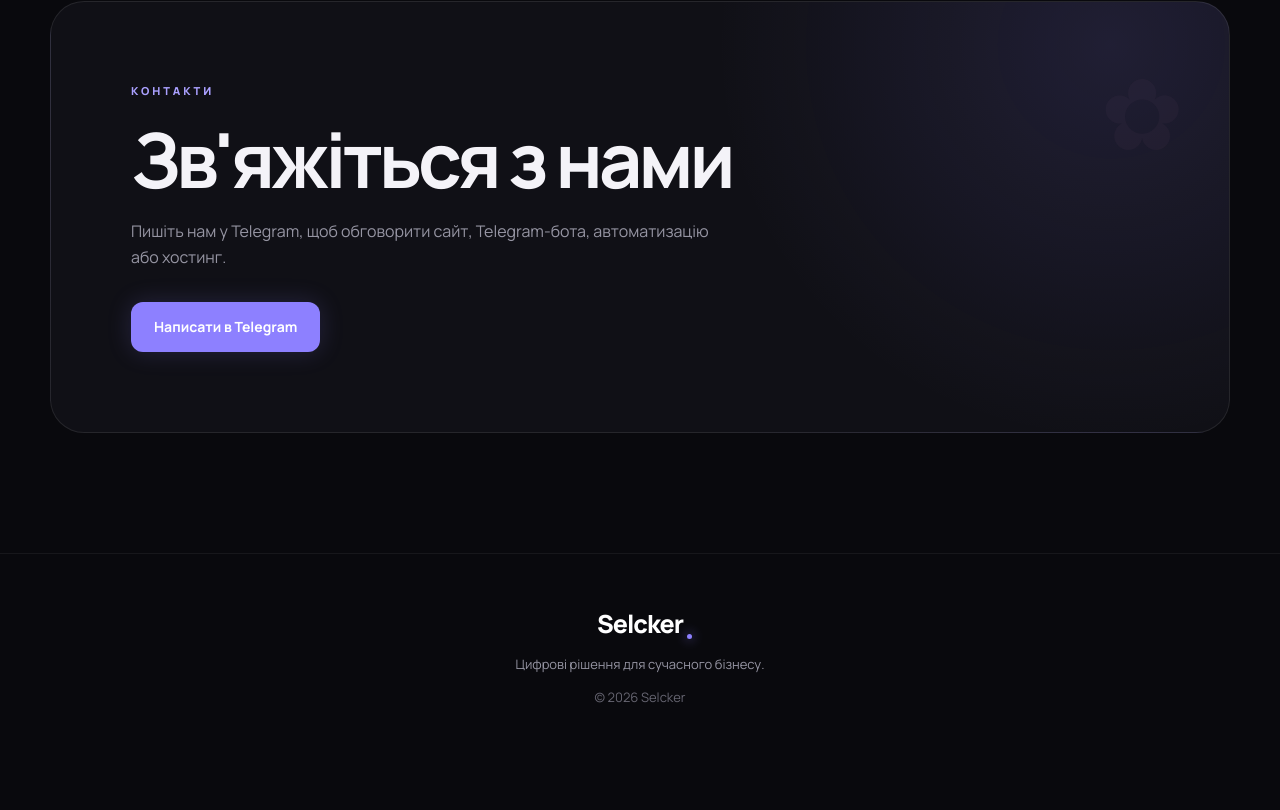
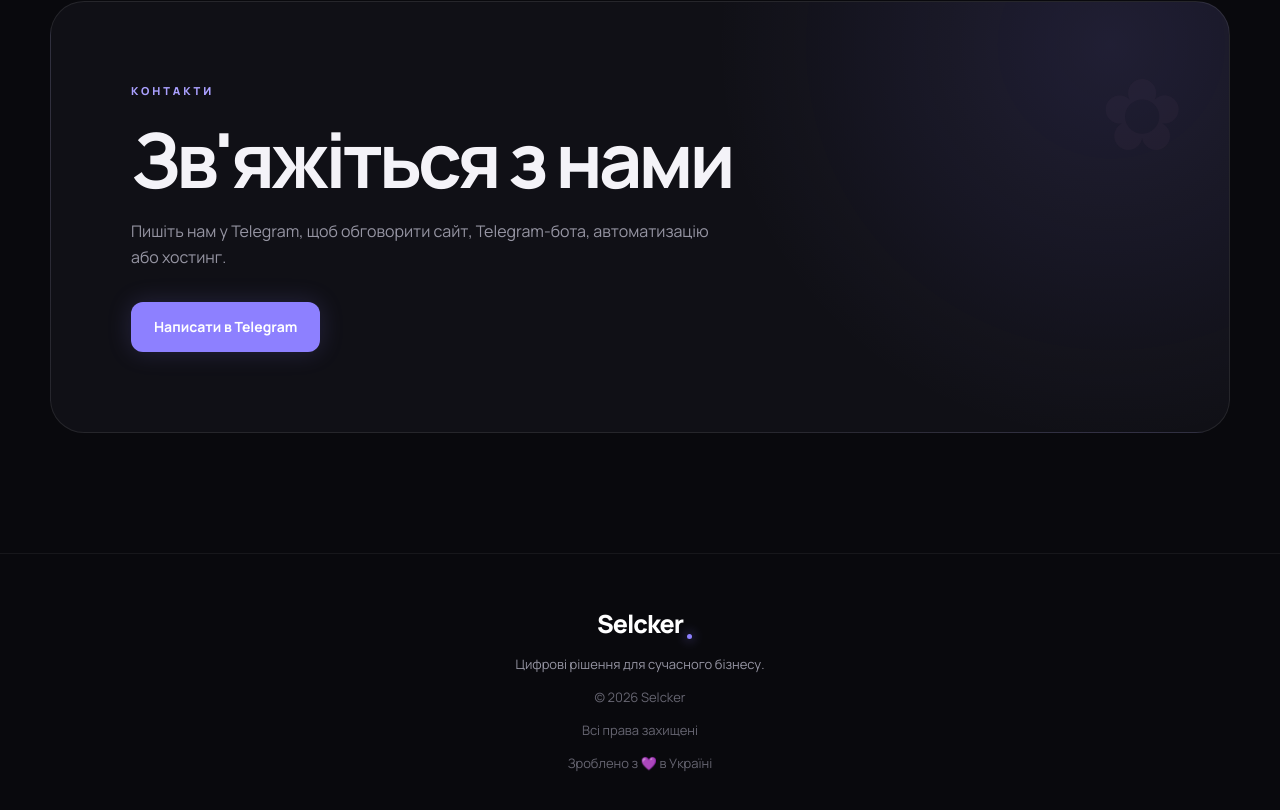
Before and after one commit to Selcker/selcker-site, a plain HTML site: page index.html in a window 1280 px wide. Shown: the part 5188-5998 px from the top of the page. Before the commit the page ends 5946 px from the top, so only its background shows below. Drawn offline with Linux system fonts and the light colour scheme.

Commit message:
update footer

```diff
--- a/index.html
+++ b/index.html
@@ -1104,6 +1104,11 @@
             <p class="copyright">
                 © 2026 Selcker
             </p>
+            <p class="copyright">
+                Всі права захищені
+            </p>
+            <p class="copyright">
+                Зроблено з 💜 в Україні
 
         </div>
 
--- a/style.css
+++ b/style.css
@@ -1,10 +1,4 @@
 @import url("https://fonts.googleapis.com/css2?family=Manrope:wght@400;500;600;700;800&display=swap");
-
-/* =========================================
-   SELCKER
-   Dark / Purple / Sakura
-   ========================================= */
-
 :root {
     --bg: #09090d;
     --bg-soft: #0e0e14;
@@ -26,10 +20,6 @@
     --container: 1180px;
     --radius: 24px;
 }
-
-/* =========================================
-   RESET
-   ========================================= */
 
 * {
     margin: 0;
@@ -109,18 +99,12 @@ img {
     display: block;
 }
 
-/* =========================================
-   CONTAINER
-   ========================================= */
 
 .container {
     width: min(var(--container), calc(100% - 48px));
     margin: 0 auto;
 }
 
-/* =========================================
-   HEADER
-   ========================================= */
 
 .header {
     position: sticky;
@@ -225,10 +209,6 @@ img {
 
     font-size: 20px;
 }
-
-/* =========================================
-   HERO
-   ========================================= */
 
 .hero {
     position: relative;
@@ -345,9 +325,6 @@ img {
     flex-wrap: wrap;
 }
 
-/* =========================================
-   BUTTONS
-   ========================================= */
 
 .button {
     display: inline-flex;
@@ -408,11 +385,6 @@ img {
     box-shadow:
         0 0 25px rgba(141, 128, 255, 0.1);
 }
-
-/* =========================================
-   HERO CARD
-   ========================================= */
-
 .hero-card {
     position: relative;
 
@@ -504,10 +476,6 @@ img {
     font-size: 16px;
 }
 
-/* =========================================
-   SECTIONS
-   ========================================= */
-
 .services,
 .advantages,
 .process,
@@ -532,10 +500,6 @@ img {
 
     margin-bottom: 55px;
 }
-
-/* =========================================
-   SERVICES
-   ========================================= */
 
 .services-grid {
     display: grid;
@@ -652,10 +616,6 @@ img {
     margin-top: 25px;
 }
 
-/* =========================================
-   ADVANTAGES
-   ========================================= */
-
 .advantages-grid {
     display: grid;
 
@@ -692,11 +652,6 @@ img {
     font-size: 14px;
     line-height: 1.7;
 }
-
-/* =========================================
-   PROCESS
-   ========================================= */
-
 .process-grid {
     display: grid;
 
@@ -752,10 +707,6 @@ img {
 
     font-size: 14px;
 }
-
-/* =========================================
-   PRICING
-   ========================================= */
 
 .pricing-grid {
     display: grid;
@@ -864,10 +815,6 @@ img {
     margin: 25px 0;
 }
 
-/* =========================================
-   PORTFOLIO
-   ========================================= */
-
 .portfolio {
     background: #0c0c11;
 }
@@ -880,10 +827,6 @@ img {
 .portfolio .service-card {
     min-height: 320px;
 }
-
-/* =========================================
-   CONTACTS
-   ========================================= */
 
 .contact-box {
     position: relative;
@@ -942,12 +885,7 @@ img {
 }
 
 .contact-buttons {
-    position: relative;
-}
-
-/* =========================================
-   FOOTER
-   ========================================= */
+    position: relative;}
 
 .footer {
     padding: 50px 0;
@@ -977,10 +915,6 @@ img {
 
     color: #666571;
 }
-
-/* =========================================
-   ORDER MODAL
-   ========================================= */
 
 .order-modal {
     position: fixed;
@@ -1241,10 +1175,6 @@ select {
     pointer-events: none !important;
 }
 
-/* =========================================
-   SAKURA PETALS
-   ========================================= */
-
 .sakura-petal {
     position: fixed;
 
@@ -1303,10 +1233,6 @@ select {
     }
 }
 
-/* =========================================
-   SCROLLBAR
-   ========================================= */
-
 ::-webkit-scrollbar {
     width: 8px;
 }
@@ -1322,12 +1248,7 @@ select {
 }
 
 ::-webkit-scrollbar-thumb:hover {
-    background: var(--purple-dark);
-}
-
-/* =========================================
-   RESPONSIVE
-   ========================================= */
+    background: var(--purple-dark);}
 
 @media (max-width: 1000px) {
 
```
